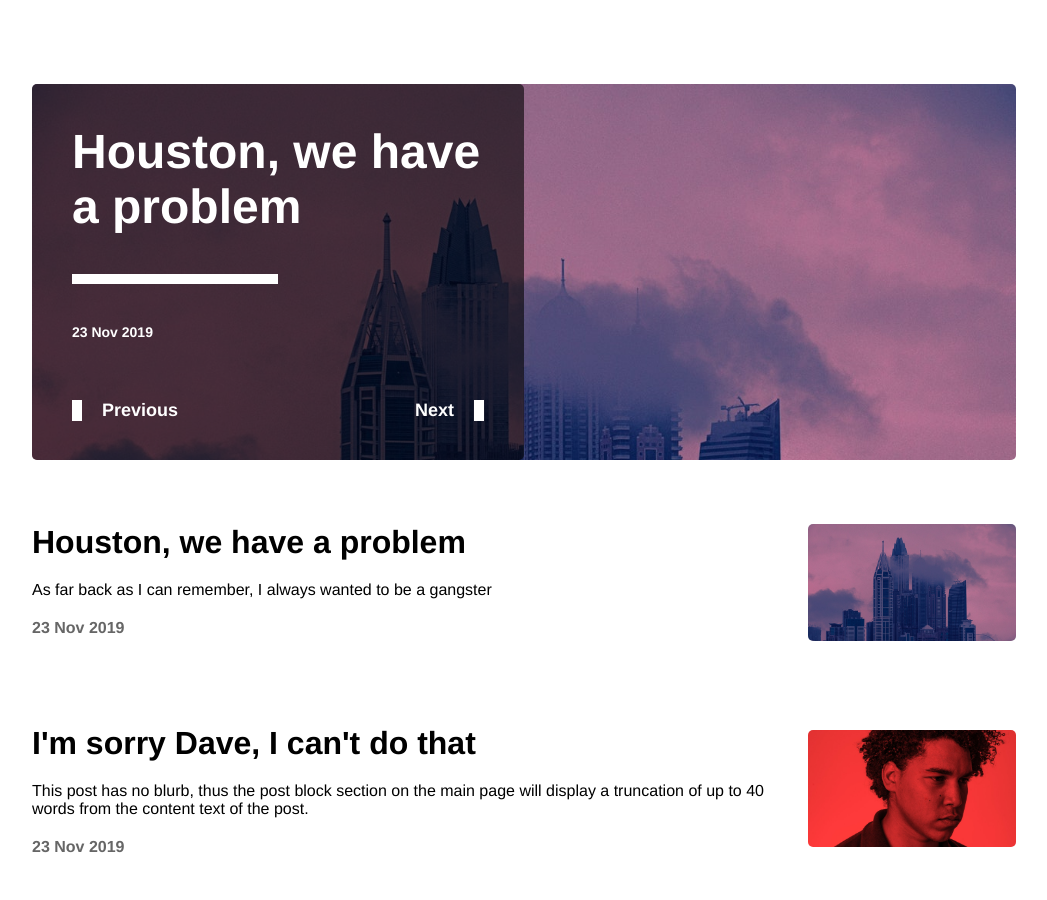
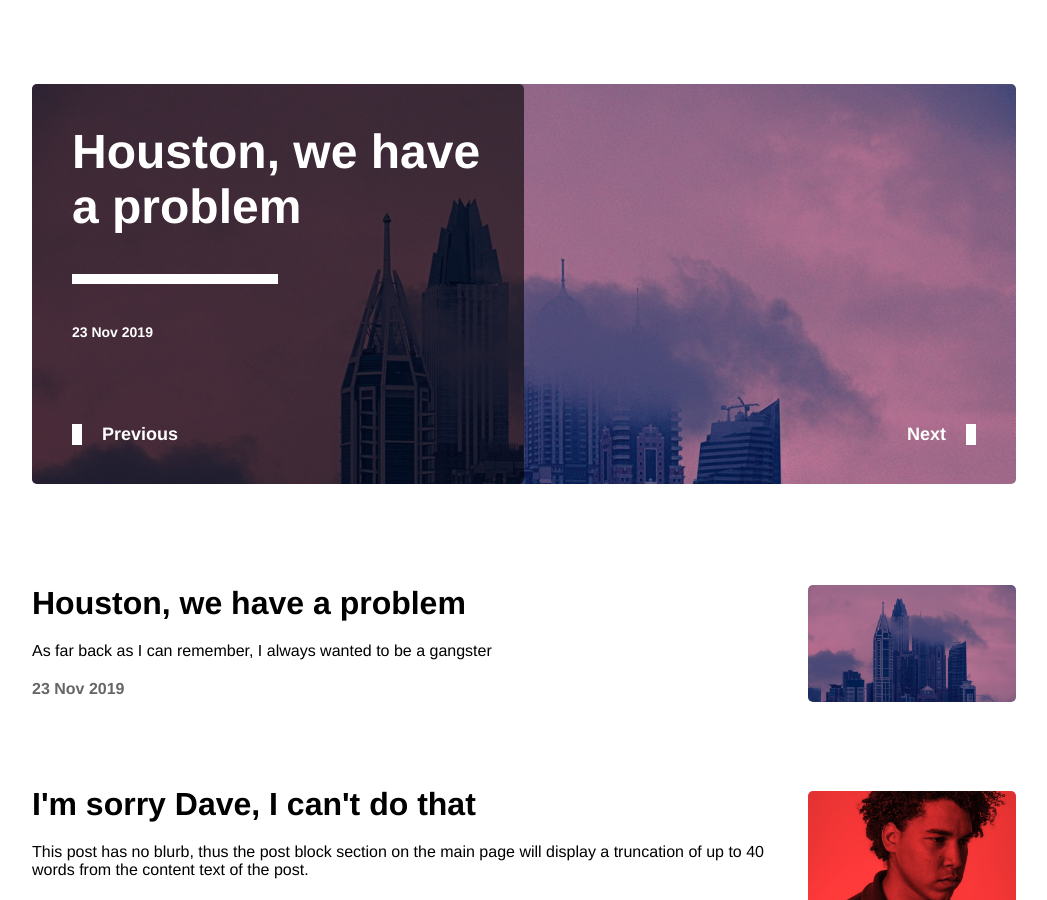
Before and after one commit to mmdlow/chungking, a Jekyll site: the page built from index.html, in a window 1280 px wide and 900 px high. Shown: the whole window, without its empty margins (116-1163 px from the left). Built offline with Jekyll 4.4.1, drawn with Linux system fonts in a browser that asks for light colours; the list of posts is cut into pages by our own code; a style sheet for code colours, icons or effects is not loaded.

Commit message:
Make carousel responsive
 - Height of carousel is fixed
 - 2 breakpoints, bg and sm
 - Reorganize sass directory with base and components subfolders

```diff
--- a/_includes/carousel.html
+++ b/_includes/carousel.html
@@ -6,7 +6,7 @@
   <div class="carousel-slide active" style="background-image: url('{{ post.image | prepend: site.baseurl }}');">
     <div class="col-4 p-4 carousel-card">
       <h2 class="pb-4">
-        <a href="{{ post.url | prepend: site.baseurl }}">{{ post.title }}</a>
+        <a href="{{ post.url | prepend: site.baseurl }}">{{ post.title | truncate: 35 }}</a>
       </h2>
       <div class="col-4 border-top-thick"></div>
       <h6 class="py-4 mb-4">{{ post.date | date: '%d %b %Y' }}</h6>
@@ -16,7 +16,7 @@
   <div class="carousel-slide" style="background-image: url('{{ post.image | prepend: site.baseurl }}');">
     <div class="col-4 p-4 carousel-card">
       <h2 class="pb-4">
-        <a href="{{ post.url | prepend: site.baseurl }}">{{ post.title }}</a>
+        <a href="{{ post.url | prepend: site.baseurl }}">{{ post.title | truncate: 35 }}</a>
       </h2>
       <div class="col-4 border-top-thick"></div>
       <h6 class="py-4 mb-4">{{ post.date | date: '%d %b %Y' }}</h6>
--- /dev/null
+++ b/_sass/_base.scss
@@ -0,0 +1,25 @@
+* {
+    box-sizing: border-box !important;
+  }
+
+body, h1, h2, h3, h4, h5, h6, p, ol, ul, figure, hr, blockquote, dl, dd, dt, pre, figure {
+padding: 0;
+margin: 0;
+}
+
+a {
+text-decoration: none;
+color: $color-black;
+}
+
+body {
+font-family: $font-family-sans-serif;
+font-size: $font-size;
+}
+
+h1 { font-size: $h1-size; }
+h2 { font-size: $h2-size; }
+h3 { font-size: $h3-size; }
+h4 { font-size: $h4-size; }
+h5 { font-size: $h5-size; }
+h6 { font-size: $h6-size; }
--- /dev/null
+++ b/_sass/_components.scss
@@ -0,0 +1,138 @@
+@import "variables";
+
+/* Header */
+.header {
+  &-brand {
+    font-weight: bold !important;
+    color: $color-dark-gray;
+  }
+
+  &-link {
+    font-weight: bold !important;
+    color: $color-black;
+    text-decoration: none !important;
+    display: inline-block;
+
+    &:after {
+      content: "";
+      display: flex;
+      margin: 0 auto;
+      height: $border-weight;
+      background: $color-black;
+      transition: width $transition-time ease 0s;
+      width: 0;
+      position: relative;
+      top: $space-1;
+    }
+
+    &:hover:after {
+      width: 100%;
+    }
+  }
+
+  &-nav {
+    position: fixed;
+    width: 100%;
+    transition: transform 300ms ease 0s;
+    z-index: 100;
+    background-color: $header-color;
+
+    &.hide {
+      transform: translateY(-100%);
+    }
+
+    &.reveal {
+      transform: none;
+      border-bottom: $border-weight solid $color-black;
+    }
+  }
+}
+
+/* Footer */
+.footer {
+
+  &-nav {
+    top: $header-height;
+    position: relative;
+  }
+}
+
+/* Carousel */
+.carousel {
+  position: relative;
+  color: $color-white;
+
+  a {
+    color: $color-white;
+  }
+
+  &-card {
+    height: inherit;
+    border-radius: $border-radius;
+    background-color: rgba($color: $color-black, $alpha: 0.6);
+    transition: width $transition-time;
+
+    @media (max-width: $breakpoint-lg) {
+      width: 100% !important;
+    }
+
+    @media (max-width: $breakpoint-sm) {
+      h2 {
+        font-size: $h3-size;
+      }
+    }
+  }
+
+  &-slide {
+    height: $carousel-height;
+    border-radius: $border-radius;
+    background-size: cover;
+    opacity: 0;
+    z-index: 1;
+    position: absolute;
+    top: $space-3;
+    left: $space-3;
+    right: $space-3;
+    transition: opacity $transition-time;
+
+    &.active {
+      opacity: 1;
+      z-index: 2;
+      position: relative;
+      top: 0;
+      left: 0;
+      right: 0;
+    }
+  }
+
+  &-navigation {
+    z-index: 3;
+    position: relative;
+    width: 100%;
+    top: -$space-4 * 1.5;
+  }
+
+  &-btn {
+    cursor: pointer;
+  }
+}
+
+/* Evil Icons */
+.icon {
+  fill: $color-black !important;
+}
+
+/* Images */
+img.image {
+  &-thumbnail {
+    width: $img-width-sm;
+    height: $img-height-sm;
+    object-fit: cover;
+    border-radius: $border-radius;
+  }
+
+  &-post {
+    width: 100%;
+    border-radius: $border-radius;
+  }
+}
--- a/_sass/_post.scss
+++ b/_sass/_post.scss
@@ -2,7 +2,7 @@
   position: sticky;
   top: $space-4 * 2;
   overflow-y: scroll;
-  max-height: calc(100vh - 152px);
+  max-height: calc(100vh - $content-height-offset);
 
   .scroll-nav {
 
--- a/_sass/_utilities.scss
+++ b/_sass/_utilities.scss
@@ -4,115 +4,8 @@
 .secondary { color: $color-dark-gray; }
 
 /* Type */
-.h0 { font-size: $h0-size; }
 .bold { font-weight: bold;}
 .small { font-size: $font-size-sm; }
-
-/* Header */
-.header {
-  &-brand {
-    font-weight: bold !important;
-    color: $color-dark-gray;
-  }
-
-  &-link {
-    font-weight: bold !important;
-    color: $color-black;
-    text-decoration: none !important;
-    display: inline-block;
-
-    &:after {
-      content: "";
-      display: flex;
-      margin: 0 auto;
-      height: $border-weight;
-      background: $color-black;
-      transition: width 0.3s ease 0s;
-      width: 0;
-      position: relative;
-      top: $space-1;
-    }
-
-    &:hover:after {
-      width: 100%;
-    }
-  }
-
-  &-nav {
-    position: fixed;
-    width: 100%;
-    transition: transform 300ms ease 0s;
-    z-index: 100;
-    background-color: $header-color;
-
-    &.hide {
-      transform: translateY(-100%);
-    }
-
-    &.reveal {
-      transform: none;
-      border-bottom: $border-weight solid $color-black;
-    }
-  }
-}
-
-/* Footer */
-.footer {
-
-  &-nav {
-    top: $header-height;
-    position: relative;
-  }
-}
-
-/* Carousel */
-.carousel {
-  max-height: $carousel-height;
-  position: relative;
-  color: $color-white;
-
-  a {
-    color: $color-white;
-  }
-
-  &-card {
-    border-radius: $border-radius;
-    background-color: rgba($color: $color-black, $alpha: 0.6);
-  }
-
-  &-slide {
-    border-radius: $border-radius;
-    background-color: $banner-color;
-    background-size: cover;
-    opacity: 0;
-    z-index: 1;
-    position: absolute;
-    top: $space-3;
-    left: $space-3;
-    right: $space-3;
-    transition: opacity 0.5s;
-
-    &.active {
-      opacity: 1;
-      z-index: 2;
-      position: relative;
-      top: 0;
-      left: 0;
-      right: 0;
-    }
-  }
-
-  &-navigation {
-    z-index: 3;
-    position: relative;
-    width: 100%;
-    top: -$space-4 * 1.5;
-  }
-
-  &-btn {
-    cursor: pointer;
-  }
-}
 
 /* Layout */
 @media (max-width: $breakpoint-lg) {
@@ -126,7 +19,7 @@
   max-width: $content-width;
 
   &-wrapper {
-    min-height: calc(100vh - 152px);
+    min-height: calc(100vh - $content-height-offset);
     top: $header-height;
     position: relative;
   }
@@ -144,11 +37,6 @@
   .col-#{$i} {
     width: ($i / 8 * 100%);
   }
-}
-
-/* Evil Icon styling */
-.icon {
-  fill: $color-black !important;
 }
 
 /* Borders */
@@ -303,21 +191,6 @@
   }
 }
 
-/* images */
-img.image {
-  &-thumbnail {
-    width: $img-width-sm;
-    height: $img-height-sm;
-    object-fit: cover;
-    border-radius: $border-radius;
-  }
-
-  &-post {
-    width: 100%;
-    border-radius: $border-radius;
-  }
-}
-
 /* display flex utils */
 .flex {
   display: flex;
@@ -329,12 +202,3 @@
     align-items: center;
   }
 }
-
-// Not in use
-
-.clearfix:before,
-.clearfix:after {
-  content: " ";
-  display: table
-}
-.clearfix:after { clear: both }
--- a/_sass/_variables.scss
+++ b/_sass/_variables.scss
@@ -7,7 +7,6 @@
 
 $post-font-size: 20px;
 
-$h0-size: 80px;
 $h1-size: 64px;
 $h2-size: 48px;
 $h3-size: 32px;
@@ -34,6 +33,7 @@
 
 /* Typical sizes */
 $content-width: 1024px;
+$content-height-offset: 152px;
 
 $img-width-sm: 208px;
 $img-height-sm: 117px;
@@ -51,3 +51,6 @@
 $space-4: ($base-space * 8) !default;
 
 $header-height: 64px;
+
+/* Transition time */
+$transition-time: 0.3s;
--- a/_sass/main.scss
+++ b/_sass/main.scss
@@ -1,30 +1,5 @@
-@import "variables";
 @import "utilities";
+@import "components";
 @import "post";
 @import "syntax";
-
-* {
-  box-sizing: border-box !important;
-}
-
-body, h1, h2, h3, h4, h5, h6, p, ol, ul, figure, hr, blockquote, dl, dd, dt, pre, figure {
-  padding: 0;
-  margin: 0;
-}
-
-a {
-  text-decoration: none;
-  color: $color-black;
-}
-
-body {
-  font-family: $font-family-sans-serif;
-  font-size: $font-size;
-}
-
-h1 { font-size: $h1-size; }
-h2 { font-size: $h2-size; }
-h3 { font-size: $h3-size; }
-h4 { font-size: $h4-size; }
-h5 { font-size: $h5-size; }
-h6 { font-size: $h6-size; }
+@import "base";
```
